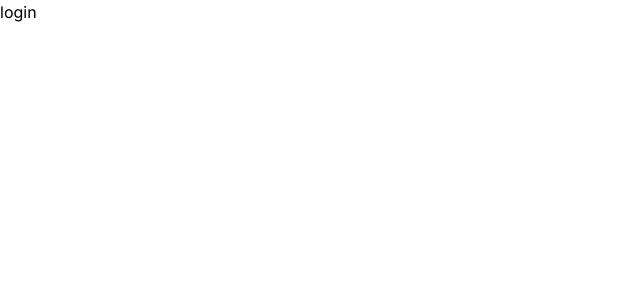
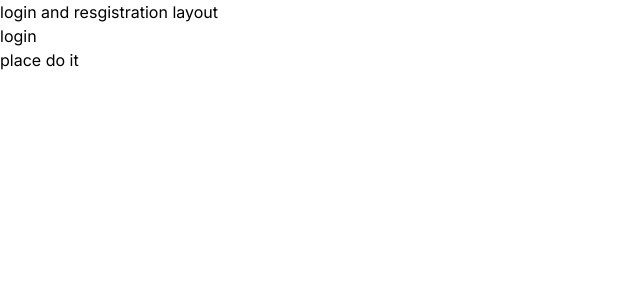
Before and after one commit to Sc-79/Next.js-Tutorials, a Next.js app: page /auth/login in a window 1280 px wide. Shown: the top 300 px of the page, without its empty margins (0-640 px from the left). Built offline with nearby package versions, Linux system fonts and the light colour scheme.

Commit message:
registration and login layout group routing layout

```diff
--- /dev/null
+++ b/app/auth/(with-auth-layout)/layout.js
@@ -0,0 +1,13 @@
+import React from 'react'
+
+const layout = ({children}) => {
+  return (
+      <div>
+        <div>login and resgistration layout</div>
+          <div>{children}</div>
+          <div>place do it</div>
+      </div>
+  )
+}
+
+export default layout
```
Also changed, not shown: app/auth/(with-auth-layout)/login/page.js (renamed from app/auth/login/page.js), app/auth/(with-auth-layout)/register/page.js (renamed from app/auth/register/page.js).
